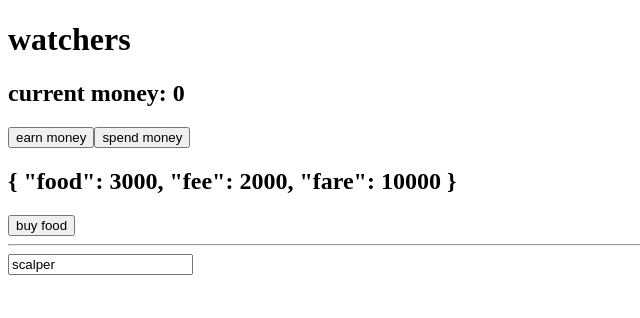
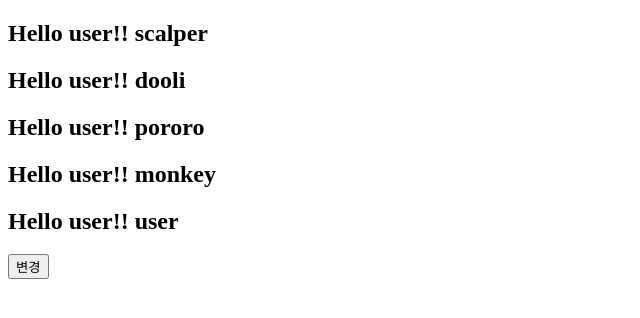
Before and after one commit to dkdiek/Vue3_Class_Practice2, a Vue app: page / in a window 1280 px wide. Shown: the top 318 px of the page, without its empty margins (0-640 px from the left). Built offline with nearby package versions, Linux system fonts and the light colour scheme.

Commit message:
컴포넌트생성&사용

```diff
--- a/src/App.vue
+++ b/src/App.vue
@@ -1,64 +1,46 @@
 <template>
   <div>
-    <h1>watchers</h1>
-    <h2>current money: {{ money }}</h2>
-    <div>
-      <button @click="money += 100">earn money</button>
-      <button @click="money -= 100">spend money</button>
-    </div>
-    <h2>{{ receipt }}</h2>
-    <button @click="receipt.food += 500">buy food</button>
-    <hr />
-    <input type="text" name="" id="" v-model="userName" />
+    <!--컴포넌트 불러오기3 username과 같이 prop으로 컴포넌트에 데이터를 넘겨 처리 !!!직접 값 넣지 말고 method등으로 보낼것
+    :을 앞에 추가하면 data나 computed 쪽에서 선언된 데이터를 넘겨야함
+    -->
+    <GreetingUser :username="username" />
+    <GreetingUser username="dooli" />
+    <GreetingUser username="pororo" />
+    <GreetingUser username="monkey" />
+    <GreetingUser />
+    <button @click="changeName()">변경</button>
   </div>
 </template>
 
 <script>
+//컴포넌트 가져오기1
+import GreetingUser from "./components/GreetingUser";
+//
 export default {
   name: "App",
+  //컴포넌트 가져오기2
+  components: {
+    //GreetingUser: GreetingUser ES6에서 키와 밸류가 같으면 생략가능
+    GreetingUser,
+  },
   data() {
     return {
-      userName: "scalper",
-      money: 0,
-      receipt: {
-        food: 3000,
-        fee: 2000,
-        fare: 10000,
-      },
+      username: "scalper",
     };
   },
   //컴퓨티드 정의
   computed: {},
   //watch 정의
-  watch: {
-    userName: {
-      handler(newValue) {
-        console.log(newValue, "newValue");
-      },
-      //immediate를 true로 하면 최초 로딩 시에도 watch를 감지한다 (원래는 로딩 후 변화 있을때만 감지)
-      immediate: true,
-    },
-    //object 안의 세부 내용 감지는(object 형태)로 작성 deep을 true로 줘야함
-    receipt: {
-      handler(newValue) {
-        console.log("영수증의 값 변화", newValue);
-      },
-      deep: true,
-    },
-    //watch로 money 변화 감지(메소드 형태)
-    money(newValue, oldValue) {
-      if (newValue > 2000 && newValue > oldValue) {
-        console.log("mission complete");
-      }
-      if (oldValue < 1500 && newValue < oldValue) {
-        console.log("warning");
-      }
-    },
-  },
+  watch: {},
+
   //디렉티브 정의
   directives: {},
   //메소드 정의
-  methods: {},
+  methods: {
+    changeName() {
+      this.username = "DDOchi";
+    },
+  },
 };
 </script>
 
--- /dev/null
+++ b/src/components/GreetingUser.vue
@@ -0,0 +1,23 @@
+<template>
+  <div>
+    <h2>Hello user!! {{ username }}</h2>
+  </div>
+</template>
+
+<script>
+export default {
+  name: "GreetingUser",
+  props: {
+    // 넘겨 받은 prop의 데이터 형식을 지정
+    // 방법1) 바로 타입 설정
+    // username: String,
+    // 방법2) object 타입으로 데이터 형식과 default 값 지정 가능
+    username: {
+      type: String,
+      default: "user",
+    },
+  },
+};
+</script>
+
+<style scoped></style>
```
Also changed, not shown: src/components/HelloWorld.vue (deleted, +0 -58 lines).
